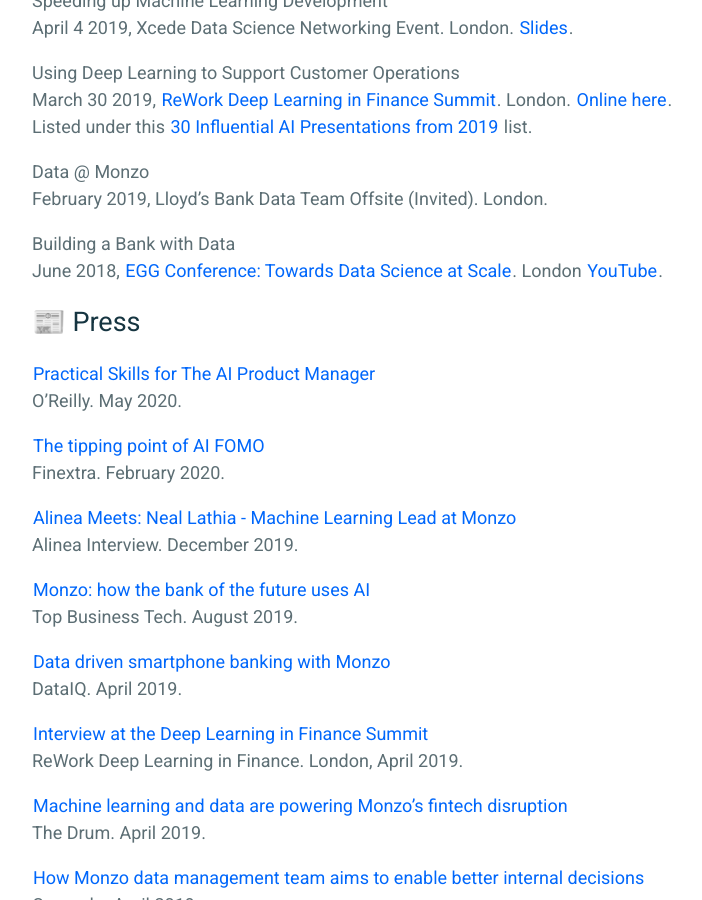
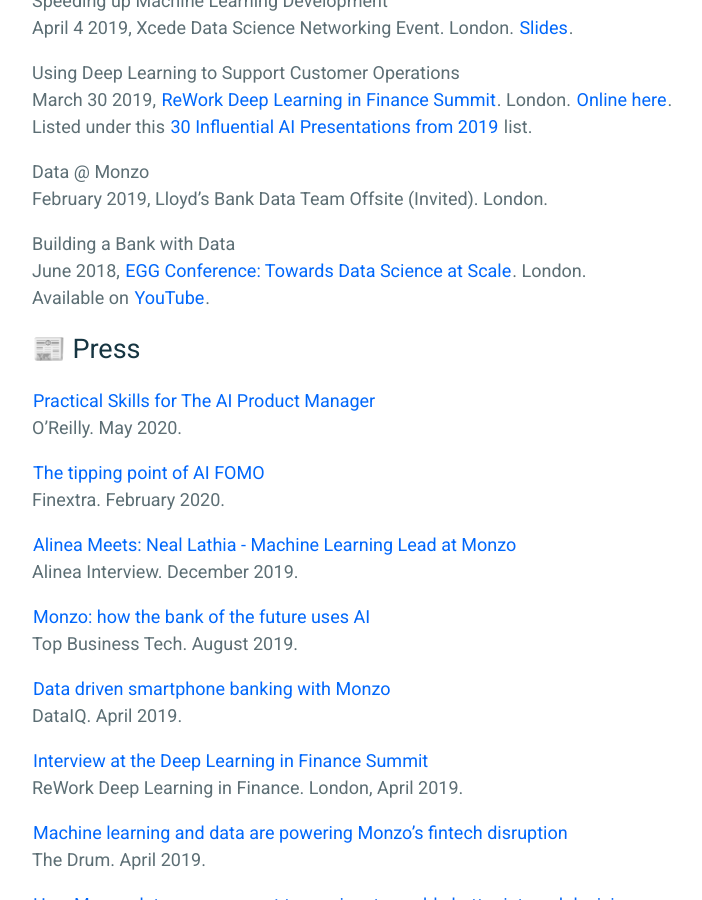
Before and after one commit to nlathia/nlathia.github.io, a Jekyll site: the page built from _pages/public.md, in a window 1280 px wide and 900 px high, scrolled down 942 px. Shown: the whole window, without its empty margins (258-960 px from the left). Built offline with Jekyll 4.4.1, drawn with Linux system fonts in a browser that asks for light colours.

Commit message:
Update public.md

```diff
--- a/_pages/public.md
+++ b/_pages/public.md
@@ -37,7 +37,8 @@
 <br />February 2019, Lloyd's Bank Data Team Offsite (Invited). London.
 
 Building a Bank with Data
-<br />June 2018, [EGG Conference: Towards Data Science at Scale](https://pages.dataiku.com/egg-uk-2018). London [YouTube](https://www.youtube.com/watch?v=hbNRxVR8LHA).
+<br />June 2018, [EGG Conference: Towards Data Science at Scale](https://pages.dataiku.com/egg-uk-2018). London.
+<br />Available on [YouTube](https://www.youtube.com/watch?v=hbNRxVR8LHA).
 
 # 📰 Press
 
```
